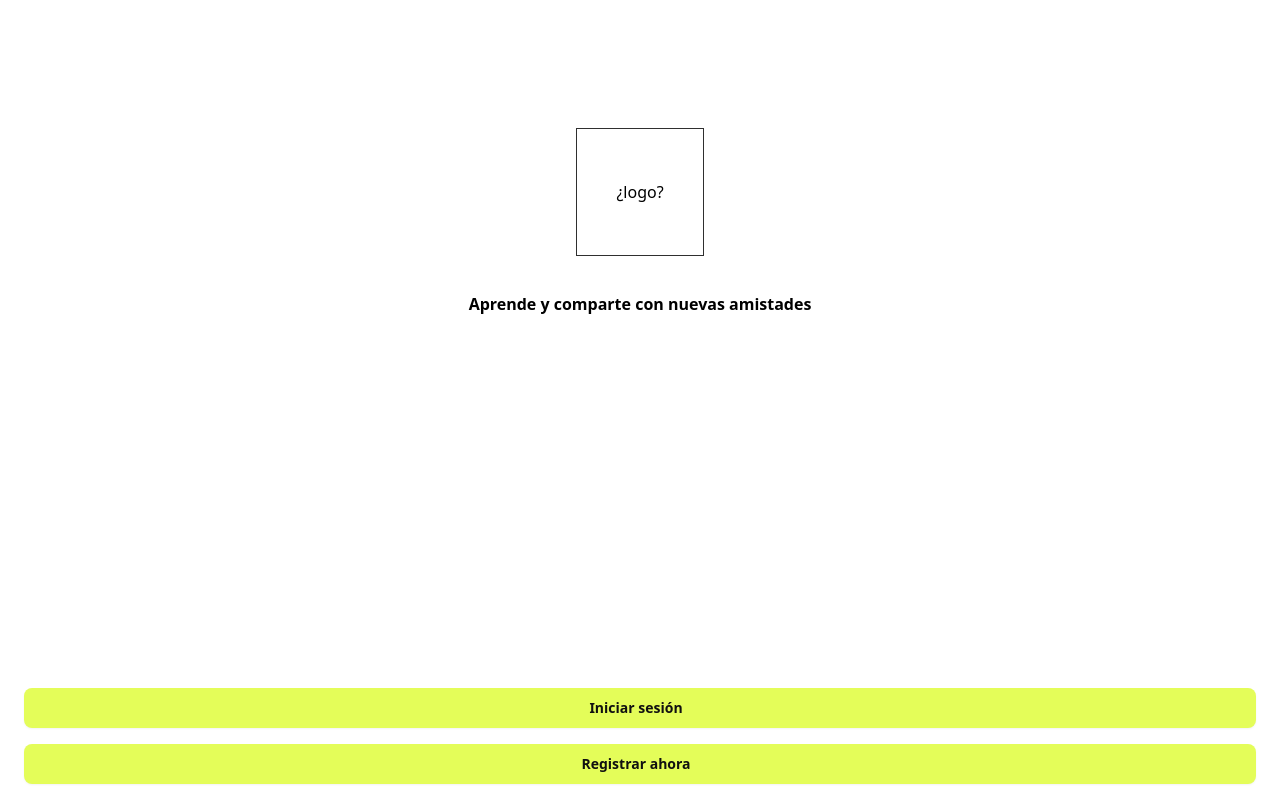
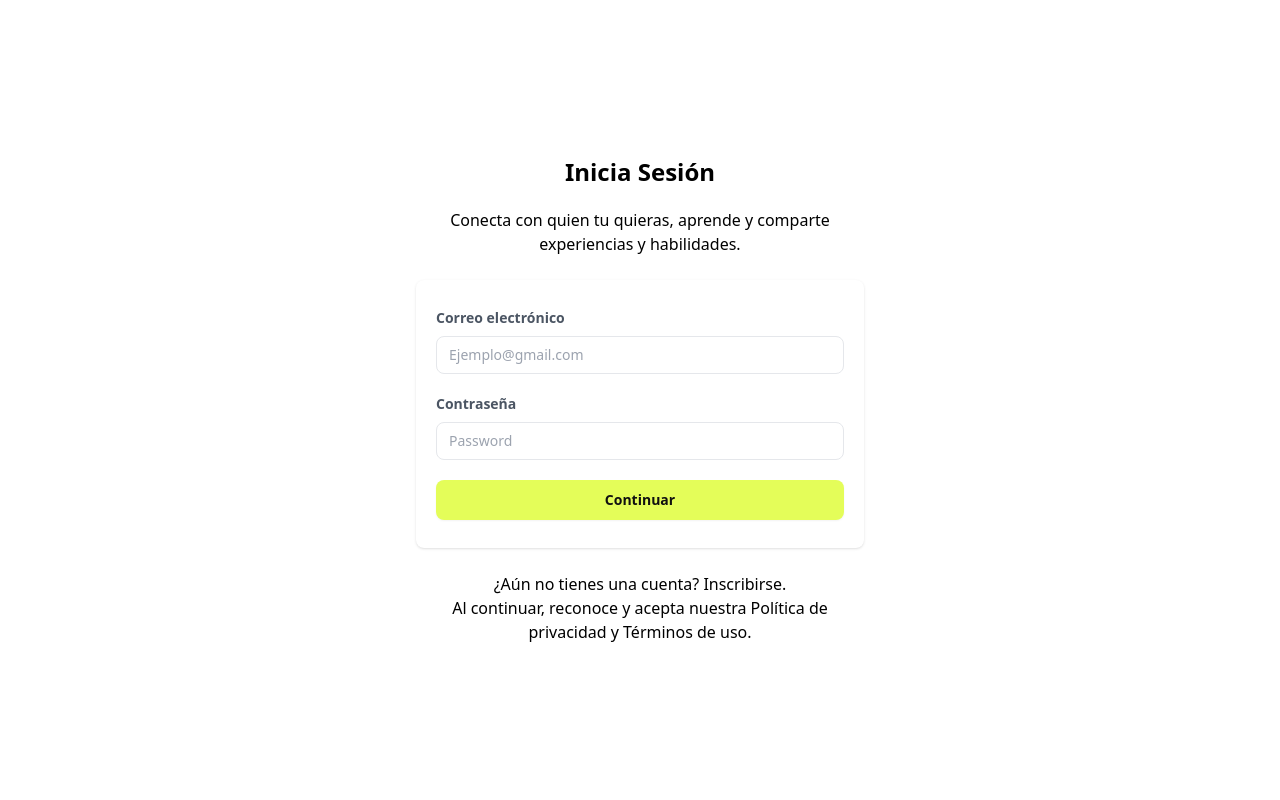
Before and after one commit to No-Country/s9-06-m-csharp, a React (Vite) app in the folder client/: page /conversation in a window 1280 px wide. Before the commit this address led to /. Built offline with nearby package versions, Linux system fonts and the light colour scheme.

Commit message:
get lastest changes from repository

```diff
--- a/client/src/App.jsx
+++ b/client/src/App.jsx
@@ -1,6 +1,7 @@
 import { Navigate, Route, Routes } from 'react-router-dom'
 import { Home, Login, Register, Preferences, Swipe } from './Views'
-import Chat from './Components/Chat/Chat';
+import Conversations from './Components/Conversations/Conversations';
+import Chat from './Components/Conversations/Chat/Chat';
 import { useContext } from "react";
 import { AuthContext } from "./Context/AuthContext";
 
@@ -11,7 +12,7 @@ function App() {
 		<Routes>
 			<Route path="/" element={<Home />} />
 			<Route path="/login" element={user ? <Swipe /> : <Login />} />
-			<Route path="/chat" element={user ? <Chat /> : <Login />} />
+			<Route path="/conversation" element={user ? <Conversations /> : <Login />} />
 			<Route path="/register" element={user ? <Swipe /> : <Register />} />
 			<Route path="/preferences" element={user ? <Swipe /> : <Preferences />} />
 			<Route path="*" element={<Navigate replace={true} to="/" />} />
--- a/client/src/Components/Chat/Chat.jsx
+++ b/client/src/Components/Conversations/Chat/Chat.jsx
@@ -1,5 +1,5 @@
 import React, { useState, useEffect } from 'react'
-import img from '../../images/imageTest.jpg'
+import img from '../../../images/imageTest.jpg'
 import { VscSend } from 'react-icons/vsc'
 const Chat = () => {
 	const [message, setMessage] = useState('')
--- /dev/null
+++ b/client/src/Components/Conversations/Conversations.jsx
@@ -0,0 +1,11 @@
+import React from 'react'
+
+const Conversations = () => {
+  return (
+    <div>
+        <h1 className='text-center mt-2'>BuddyUp</h1>
+    </div>
+  )
+}
+
+export default Conversations
--- a/client/src/Components/MenuBtm/MenuBtm.jsx
+++ b/client/src/Components/MenuBtm/MenuBtm.jsx
@@ -17,7 +17,7 @@ const MenuBtm = () => {
 					<AiOutlineStar className='text-white text-2xl' />
 				</button>
 			</NavLink>
-			<NavLink to='/chat'>
+			<NavLink to='/conversation'>
 				<button className='group flex flex-col items-center justify-center w-16 h-16'>
 					<BsChatDots className='text-white text-2xl' />
 				</button>
```
